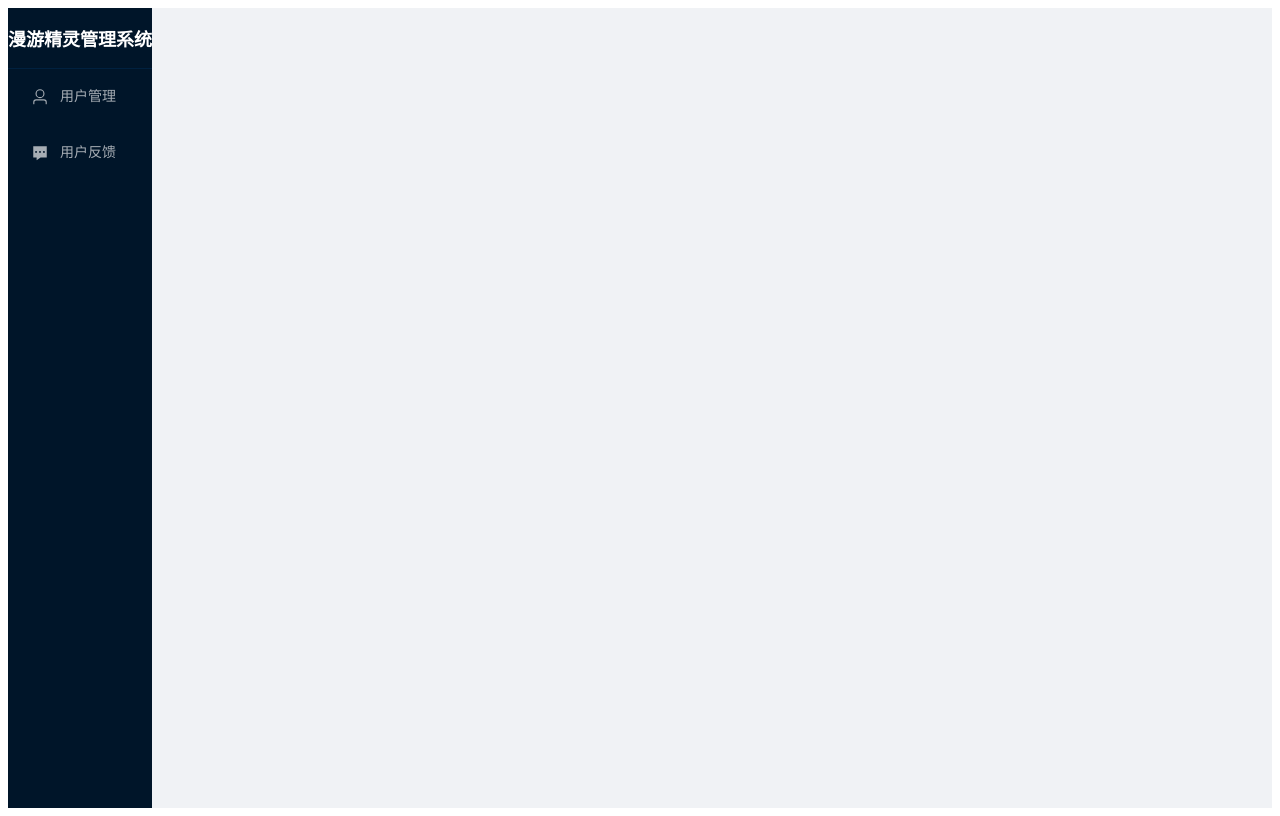
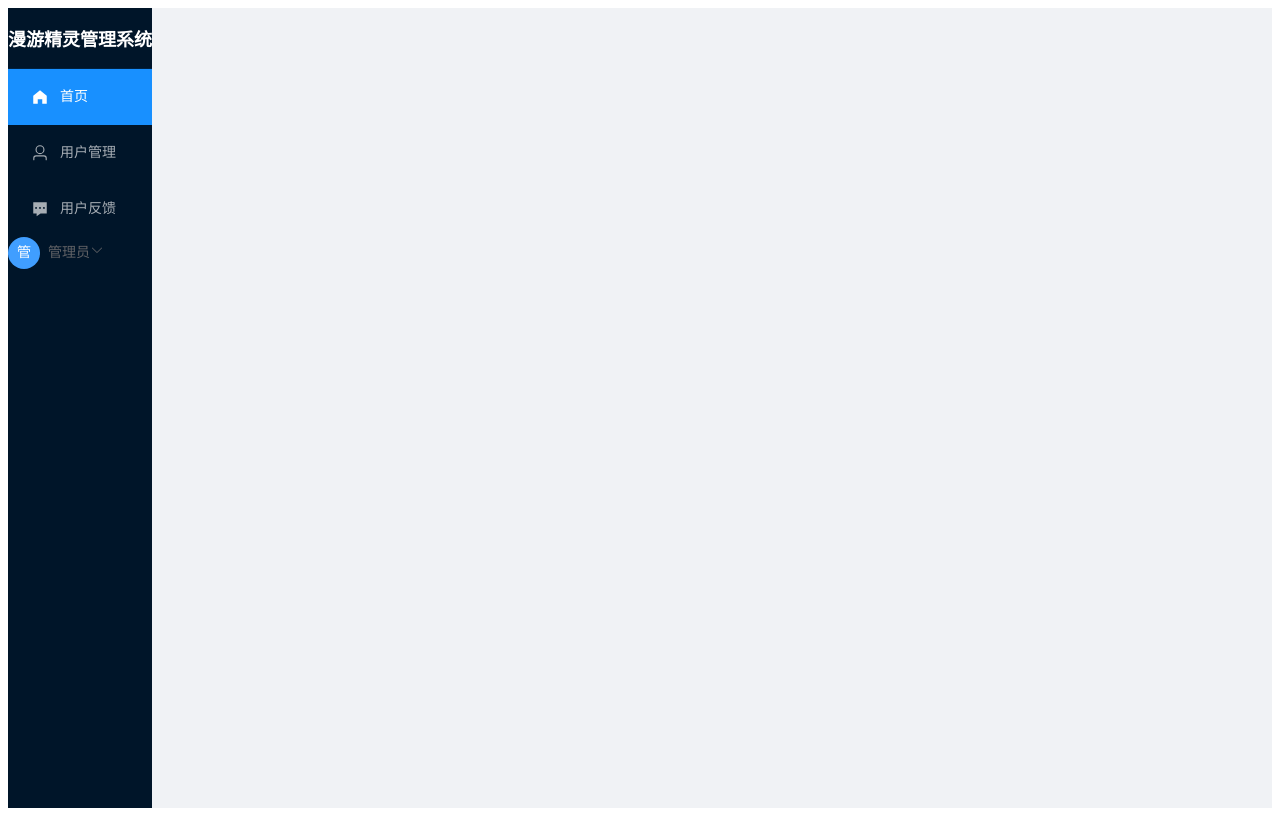
Before and after one commit to MineGuYan/wanderai-adminend, a Vue app: page / in a window 1280 px wide. Built offline with nearby package versions, Linux system fonts and the light colour scheme; sample sign-in values are in the browser's storage.

Commit message:
登录接口调用

```diff
--- a/src/components/LoginBox.vue
+++ b/src/components/LoginBox.vue
@@ -5,44 +5,62 @@ import {
   Lock,
   User
 } from '@element-plus/icons-vue'
+import {useRouter} from "vue-router";
+import api from "../api/request.ts";
 
 // 登录表单数据
 const loginForm = ref({
-  username: '',
+  userid: '',
   password: ''
 })
 
 // 表单验证规则
 const loginRules = {
-  username: [
+  userid: [
     { required: true, message: '请输入管理员账号', trigger: 'blur' },
-    { min: 3, max: 20, message: '长度在 3 到 20 个字符', trigger: 'blur' }
+    { min: 6, max: 10, message: '长度在 6 到 10 个字符', trigger: 'blur' }
   ],
   password: [
     { required: true, message: '请输入密码', trigger: 'blur' },
-    { min: 6, max: 20, message: '长度在 6 到 20 个字符', trigger: 'blur' }
+    { min: 6, max: 15, message: '长度在 6 到 15 个字符', trigger: 'blur' }
   ]
 }
 
 const loading = ref(false)
 const loginFormRef = ref()
+const router = useRouter()
 
 // 登录方法
-const handleLogin = () => {
-  loginFormRef.value.validate((valid: boolean) => {
-    if (valid) {
-      loading.value = true
-      // 这里替换为实际的登录API调用
-      // 模拟登录请求
-      setTimeout(() => {
+const handleLogin = async () => {
+  try {
+    await loginFormRef.value.validate()
+
+    loading.value = true
+
+    try {
+      const response = await api.post('/admin/login',{
+        adminId: loginForm.value.userid,
+        password: loginForm.value.password
+      })
+
+      if (response.data.code === 1) {
         ElMessage.success('登录成功')
         loading.value = false
-        // 登录成功后的操作，例如跳转页面
-      }, 1000)
-    } else {
+        router.push('/')
+      } else {
+        ElMessage.error('登录失败，请稍后重试')
+      loading.value = false
+      return false
+      }
+    } catch (error) {
+      ElMessage.error('登录请求失败，请稍后重试')
+      loading.value = false
       return false
     }
-  })
+  } catch (error) {
+    ElMessage.error('表单验证失败，请检查输入')
+    return false
+  }
 }
 </script>
 
@@ -56,9 +74,9 @@ const handleLogin = () => {
         ref="loginFormRef"
         @keyup.enter="handleLogin"
       >
-        <el-form-item prop="username">
+        <el-form-item prop="userid">
           <el-input
-            v-model="loginForm.username"
+            v-model="loginForm.userid"
             placeholder="请输入管理员账号"
             :prefix-icon="User"
             clearable
--- a/src/components/SidebarBox.vue
+++ b/src/components/SidebarBox.vue
@@ -1,10 +1,11 @@
 <script setup lang="ts">
 import { ref, watch } from 'vue'
 import { useRouter } from 'vue-router'
-import { User, Comment } from '@element-plus/icons-vue'
+import { ElMessage, ElMessageBox } from 'element-plus'
+import {User, Comment, SwitchButton, ArrowDown, HomeFilled} from '@element-plus/icons-vue'
 
 const router = useRouter()
-const activeMenu = ref('user-management') // 默认激活用户管理
+const activeMenu = ref('home') // 默认激活用户管理
 
 // 从路由中获取当前激活的菜单
 const updateActiveMenu = () => {
@@ -26,6 +27,54 @@ watch(() => router.currentRoute.value, () => {
 const handleMenuSelect = (index: string) => {
   router.push({ name: index })
 }
+
+// 用户信息类型
+interface UserInfo {
+  id: number
+  username: string
+  nickname?: string
+  avatar?: string
+}
+
+// 模拟用户数据 - 实际应用中应从store或API获取
+const userInfo = ref<UserInfo>({
+  id: 1,
+  username: 'admin',
+  nickname: '管理员',
+  avatar: ''
+})
+
+// 处理下拉菜单命令
+const handleCommand = (command: string) => {
+  switch (command) {
+    case 'logout':
+      handleLogout()
+      break
+  }
+}
+
+// 退出登录
+const handleLogout = () => {
+  ElMessageBox.confirm(
+    '确定要退出登录吗？',
+    '退出确认',
+    {
+      confirmButtonText: '确定',
+      cancelButtonText: '取消',
+      type: 'warning'
+    }
+  ).then(() => {
+    // 这里替换为实际的退出登录API调用
+    // 模拟退出请求
+    setTimeout(() => {
+      ElMessage.success('退出成功')
+      // 退出成功后跳转到登录页
+      router.push('/login')
+    }, 500)
+  }).catch(() => {
+    // 用户取消退出
+  })
+}
 </script>
 
 <template>
@@ -39,6 +88,11 @@ const handleMenuSelect = (index: string) => {
       class="sidebar-menu"
       @select="handleMenuSelect"
     >
+      <el-menu-item index="home">
+        <el-icon><HomeFilled /></el-icon>
+        <span>首页</span>
+      </el-menu-item>
+
       <el-menu-item index="user">
         <el-icon><User /></el-icon>
         <span>用户管理</span>
@@ -51,6 +105,26 @@ const handleMenuSelect = (index: string) => {
 
       <!-- 可以继续添加其他菜单项 -->
     </el-menu>
+
+    <div class="header-right">
+      <el-dropdown @command="handleCommand" v-if="userInfo">
+        <div class="user-info">
+          <el-avatar :size="32" :src="userInfo.avatar" class="avatar">
+            {{ userInfo.nickname?.charAt(0) || 'U' }}
+          </el-avatar>
+          <span class="nickname">{{ userInfo.nickname || userInfo.username }}</span>
+          <el-icon><arrow-down /></el-icon>
+        </div>
+
+        <template #dropdown>
+          <el-dropdown-menu>
+            <el-dropdown-item command="logout">
+              <el-icon><SwitchButton /></el-icon>退出登录
+            </el-dropdown-item>
+          </el-dropdown-menu>
+        </template>
+      </el-dropdown>
+    </div>
   </div>
 </template>
 
@@ -100,4 +174,10 @@ const handleMenuSelect = (index: string) => {
   margin-right: 8px;
   font-size: 18px;
 }
+
+.avatar {
+  margin-right: 8px;
+  background-color: #409eff;
+  color: #fff;
+}
 </style>
--- a/src/router/index.ts
+++ b/src/router/index.ts
@@ -3,6 +3,7 @@ import { createRouter, createWebHistory } from 'vue-router'
 const routes = [
     {
         path: '/',
+        name: 'home',
         component: () => import('../views/home.vue'),
         meta: { requiresAuth: true },
         children: [
--- a/src/views/home.vue
+++ b/src/views/home.vue
@@ -3,7 +3,7 @@ import SidebarBox from "../components/SidebarBox.vue";
 </script>
 
 <template>
-   <div class="layout-container">
+  <div class="layout-container">
     <sidebar-box></sidebar-box>
 
     <div class="content-container">
```
